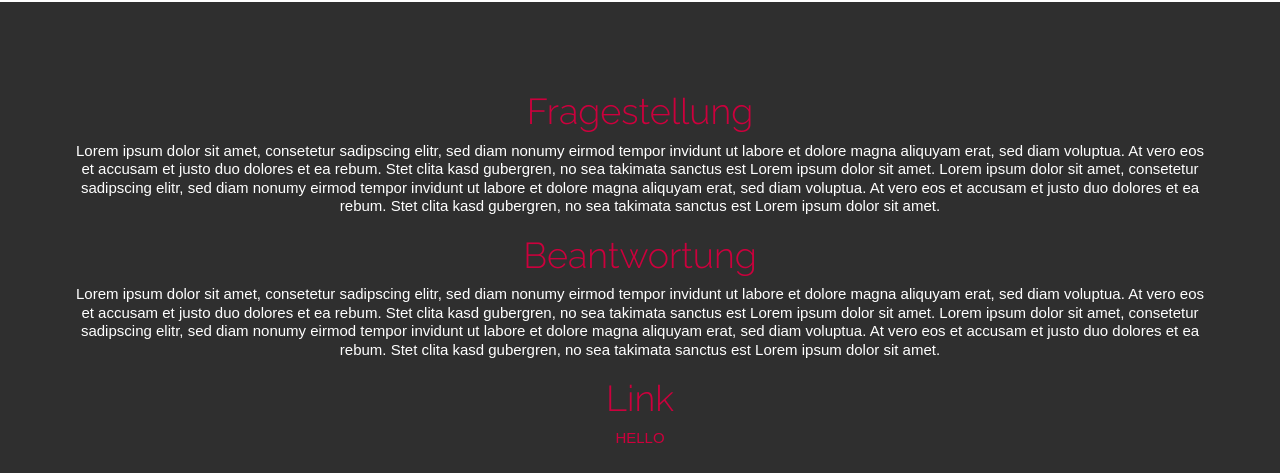
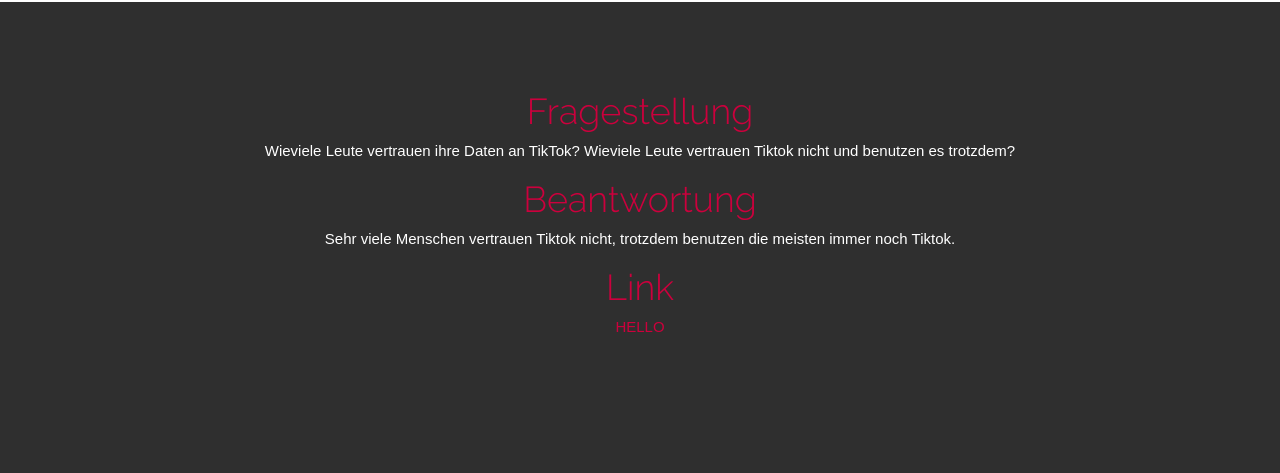
Before and after one commit to dava-crypto/bubble, a plain HTML site: page index.html in a window 1280 px wide. Shown: the part 912-1385 px from the top of the page. Drawn offline with Linux system fonts and the light colour scheme; animation ran at ten frames a second.

Commit message:
Add files via upload

```diff
--- a/index.html
+++ b/index.html
@@ -74,10 +74,10 @@
             <div class="text_footer">
 
                 <h1> Fragestellung</h1>
-                Lorem ipsum dolor sit amet, consetetur sadipscing elitr, sed diam nonumy eirmod tempor invidunt ut labore et dolore magna aliquyam erat, sed diam voluptua. At vero eos et accusam et justo duo dolores et ea rebum. Stet clita kasd gubergren, no sea takimata sanctus est Lorem ipsum dolor sit amet. Lorem ipsum dolor sit amet, consetetur sadipscing elitr, sed diam nonumy eirmod tempor invidunt ut labore et dolore magna aliquyam erat, sed diam voluptua. At vero eos et accusam et justo duo dolores et ea rebum. Stet clita kasd gubergren, no sea takimata sanctus est Lorem ipsum dolor sit amet.
-
+                Wieviele Leute vertrauen ihre Daten an TikTok?
+				Wieviele Leute vertrauen Tiktok nicht und benutzen es trotzdem?
                 <h1> Beantwortung</h1>
-                Lorem ipsum dolor sit amet, consetetur sadipscing elitr, sed diam nonumy eirmod tempor invidunt ut labore et dolore magna aliquyam erat, sed diam voluptua. At vero eos et accusam et justo duo dolores et ea rebum. Stet clita kasd gubergren, no sea takimata sanctus est Lorem ipsum dolor sit amet. Lorem ipsum dolor sit amet, consetetur sadipscing elitr, sed diam nonumy eirmod tempor invidunt ut labore et dolore magna aliquyam erat, sed diam voluptua. At vero eos et accusam et justo duo dolores et ea rebum. Stet clita kasd gubergren, no sea takimata sanctus est Lorem ipsum dolor sit amet.
+                Sehr viele Menschen vertrauen Tiktok nicht, trotzdem benutzen die meisten immer noch Tiktok.
 
 
                 <h1> Link</h1>
```
